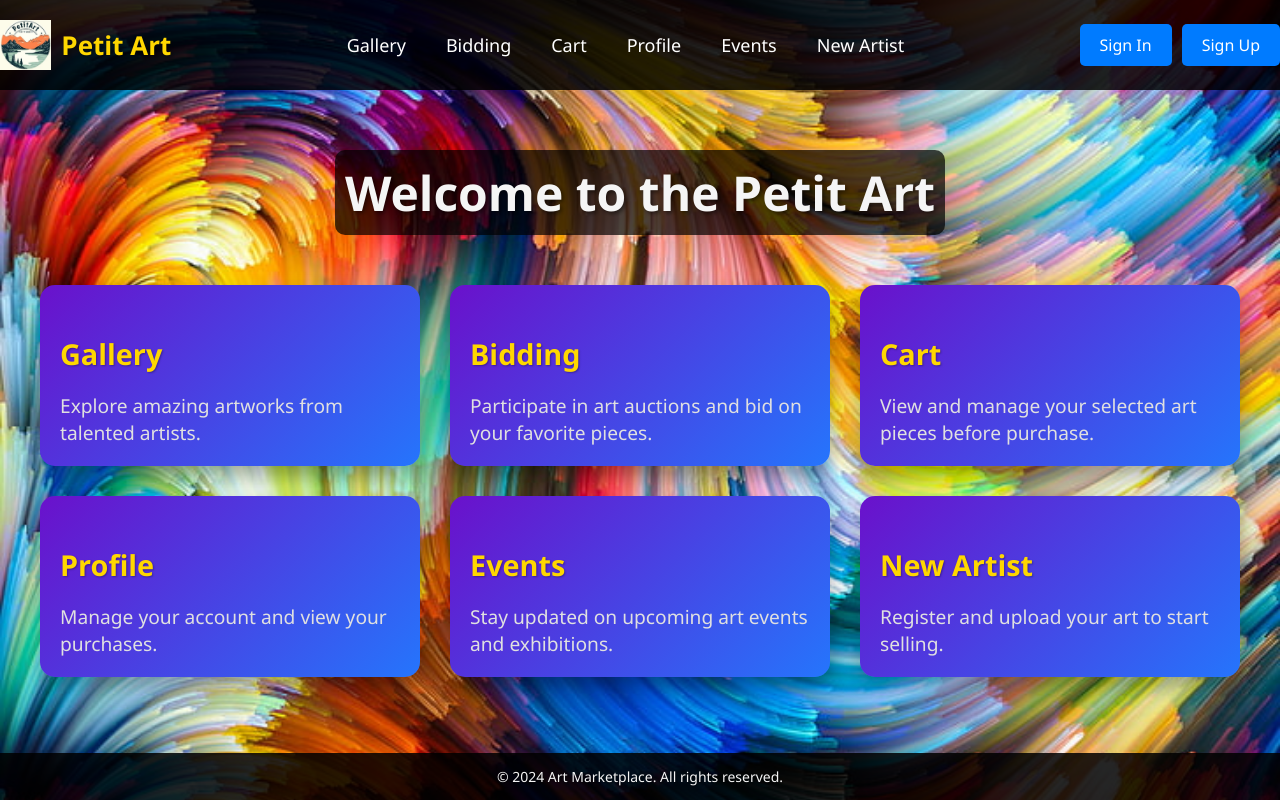
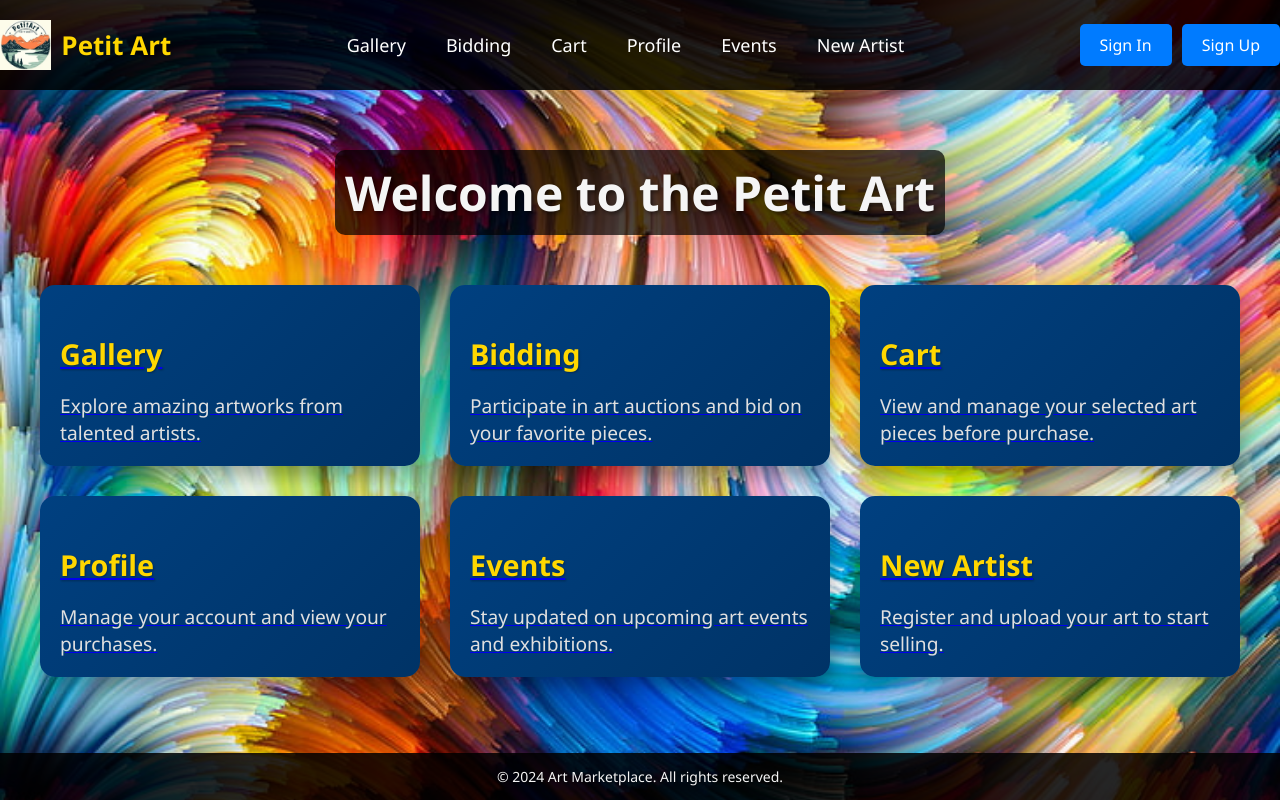
Before and after one commit to pavan12310/PetitArtProject, a React (Create React App) app: page / in a window 1280 px wide. Built offline with nearby package versions, Linux system fonts and the light colour scheme.

Commit message:
the new code has been added

```diff
--- a/src/BiddingForm.css
+++ b/src/BiddingForm.css
@@ -70,6 +70,7 @@
     max-width: 400px;
 }
 
+.bidding-form-section select,
 .bidding-form-section input {
     padding: 10px;
     margin-top: 5px;
--- a/src/BiddingForm.jsx
+++ b/src/BiddingForm.jsx
@@ -1,30 +1,42 @@
-import React, { useState } from 'react';
+import React, { useState, useEffect } from 'react';
 import './BiddingForm.css';
 
 const BiddingForm = () => {
-    const [bids, setBids] = useState([
-        { item: 'Art Piece 1', currentBid: '$200', highestBidder: 'User A' },
-        { item: 'Art Piece 2', currentBid: '$150', highestBidder: 'User B' },
-        // Add more items as needed
-    ]);
-
+    const [bids, setBids] = useState([]);
     const [bidItem, setBidItem] = useState('');
     const [bidAmount, setBidAmount] = useState('');
     const [bidHistory, setBidHistory] = useState([]);
+    const [artworks, setArtworks] = useState([]);
+    const [users, setUsers] = useState([]);
+
+    useEffect(() => {
+        // Fetch artworks and users from the API or server
+        // Example:
+        // fetch('/api/artworks').then(res => res.json()).then(data => setArtworks(data));
+        // fetch('/api/users').then(res => res.json()).then(data => setUsers(data));
+
+        // Mock data
+        setArtworks([
+            { id: 1, title: 'Art Piece 1' },
+            { id: 2, title: 'Art Piece 2' },
+            // Add more items as needed
+        ]);
+        setUsers([
+            { id: 1, name: 'User A' },
+            { id: 2, name: 'User B' },
+            // Add more users as needed
+        ]);
+    }, []);
 
     const handleBidSubmit = (e) => {
         e.preventDefault();
         if (bidItem && bidAmount) {
-            // Update the bids
             const updatedBids = bids.map(bid =>
                 bid.item === bidItem ? { ...bid, currentBid: bidAmount, highestBidder: 'Current User' } : bid
             );
             setBids(updatedBids);
 
-            // Add to bid history
             setBidHistory([...bidHistory, { item: bidItem, amount: bidAmount }]);
-
-            // Reset form
             setBidItem('');
             setBidAmount('');
         }
@@ -58,18 +70,24 @@ const BiddingForm = () => {
                 <form onSubmit={handleBidSubmit}>
                     <label>
                         Item:
-                        <input
-                            type="text"
+                        <select
                             value={bidItem}
                             onChange={(e) => setBidItem(e.target.value)}
-                            placeholder="Enter item name"
                             required
-                        />
+                        >
+                            <option value="">Select an item</option>
+                            {artworks.map((artwork) => (
+                                <option key={artwork.id} value={artwork.title}>
+                                    {artwork.title}
+                                </option>
+                            ))}
+                        </select>
                     </label>
                     <label>
                         Bid Amount:
                         <input
-                            type="text"
+                            type="number"
+                            step="0.01"
                             value={bidAmount}
                             onChange={(e) => setBidAmount(e.target.value)}
                             placeholder="Enter bid amount"
--- a/src/Home.css
+++ b/src/Home.css
@@ -25,7 +25,6 @@ body {
     top: 0;
     left: 0;
     z-index: 1000;
-
 }
 
 .logo {
@@ -35,7 +34,6 @@ body {
 
 .logo-image {
     height: 50px;
-
     margin-right: 10px;
 }
 
@@ -63,7 +61,6 @@ body {
     text-decoration: none;
     font-size: 18px;
     transition: color 0.3s ease;
-
 }
 
 .nav ul li a:hover {
@@ -114,7 +111,7 @@ body {
 }
 
 .option {
-    background: linear-gradient(135deg, #6a11cb, #2575fc);
+    background: linear-gradient(135deg, #004080, #003366); /* Professional dark blue gradient */
     padding: 20px;
     border-radius: 15px;
     box-shadow: 0px 10px 20px rgba(0, 0, 0, 0.3);
--- a/src/Home.jsx
+++ b/src/Home.jsx
@@ -7,8 +7,7 @@ const Home = () => {
         <div className="home-container">
             <header className="header">
                 <div className="logo">
-                    <img src="/images/logo2.jpg
-                    " alt="Art Marketplace Logo" className="logo-image" />
+                    <img src="/images/logo2.jpg" alt="Art Marketplace Logo" className="logo-image" />
                     <h1>Petit Art</h1>
                 </div>
                 <nav className="nav">
@@ -31,30 +30,30 @@ const Home = () => {
                     <h1 className="head">Welcome to the Petit Art</h1>
                 </div>
                 <div className="options-grid">
-                    <div className="option" id="gallery">
+                    <Link to="/gallery" className="option" id="gallery">
                         <h3>Gallery</h3>
                         <p>Explore amazing artworks from talented artists.</p>
-                    </div>
-                    <div className="option" id="bidding">
+                    </Link>
+                    <Link to="/bidding" className="option" id="bidding">
                         <h3>Bidding</h3>
                         <p>Participate in art auctions and bid on your favorite pieces.</p>
-                    </div>
-                    <div className="option" id="cart">
+                    </Link>
+                    <Link to="/cart" className="option" id="cart">
                         <h3>Cart</h3>
                         <p>View and manage your selected art pieces before purchase.</p>
-                    </div>
-                    <div className="option" id="profile">
+                    </Link>
+                    <Link to="/profile" className="option" id="profile">
                         <h3>Profile</h3>
                         <p>Manage your account and view your purchases.</p>
-                    </div>
-                    <div className="option" id="events">
+                    </Link>
+                    <Link to="/events" className="option" id="events">
                         <h3>Events</h3>
                         <p>Stay updated on upcoming art events and exhibitions.</p>
-                    </div>
-                    <div className="option" id="new-artist">
+                    </Link>
+                    <Link to="/new-artist" className="option" id="new-artist">
                         <h3>New Artist</h3>
                         <p>Register and upload your art to start selling.</p>
-                    </div>
+                    </Link>
                 </div>
             </main>
             <footer className="footer">
```
